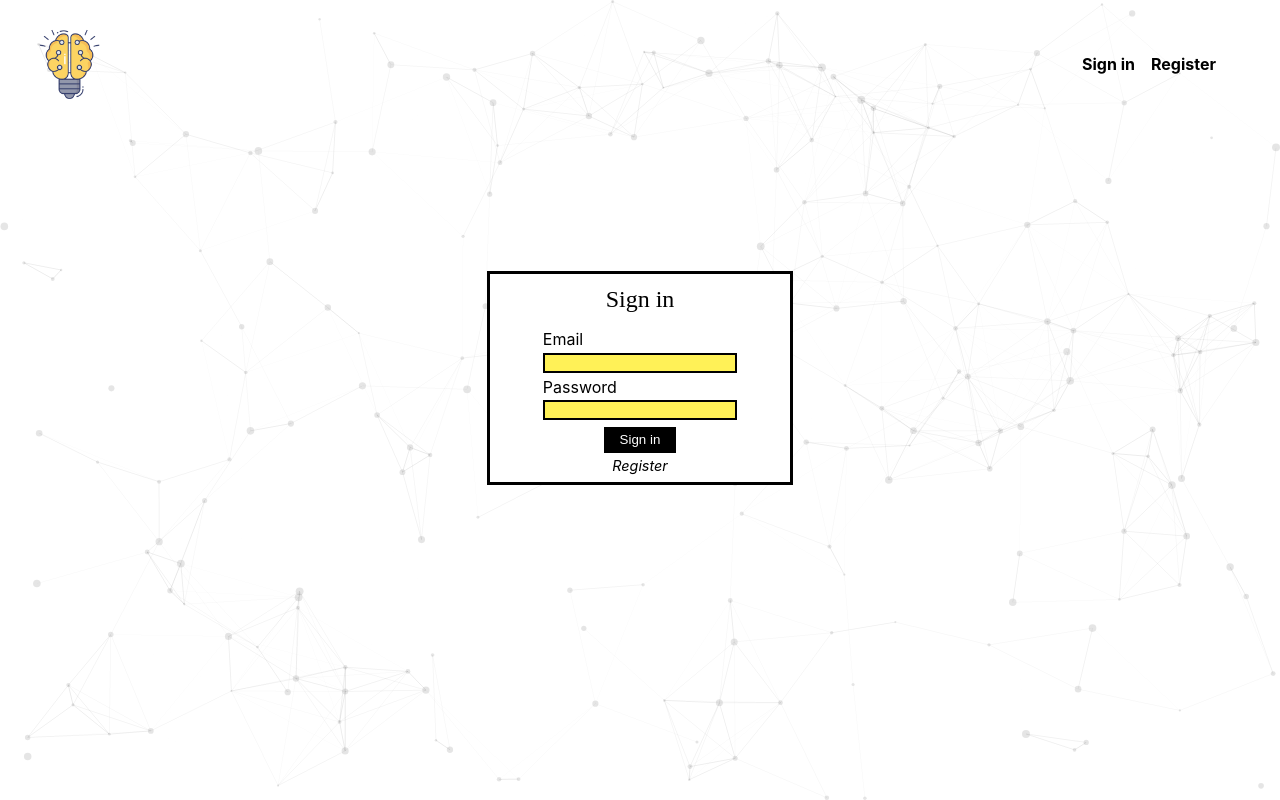
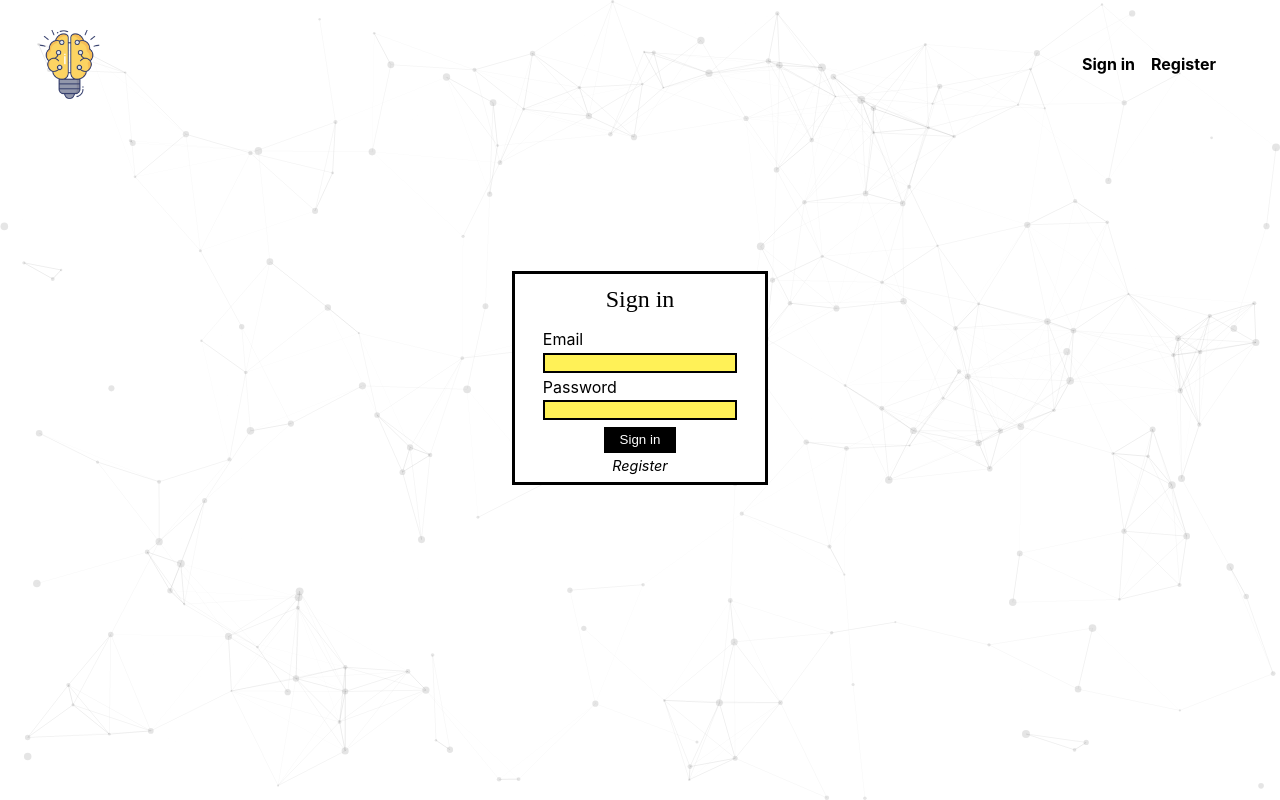
Before and after one commit to Abi-shai/Smart-brain-app, a React (Create React App) app: page / in a window 1280 px wide. Built offline with nearby package versions, Linux system fonts and the light colour scheme; a web font is replaced by a local one.

Commit message:
Modifying some style⬆️

```diff
--- a/src/components/SignIn/SignIn.js
+++ b/src/components/SignIn/SignIn.js
@@ -46,6 +46,7 @@ class SignIn extends Component {
 
         if(this.state.signInEmail === '' && this.state.signInPassword === ''){
             console.log('The inputs are empty')
+            return 'empty'
         } else {
             return await fetch('https://pacific-falls-36803.herokuapp.com/signin', {
                    method: 'POST',
@@ -108,6 +109,11 @@ class SignIn extends Component {
                         />
 
                     </div>
+                    {
+                        this.onSubmitSignIn === 'empty'
+                        ? console.log('lol')
+                        : console.log('good')
+                    }
 
 
                     <div className="form_wrapper">
--- a/src/containers/App.scss
+++ b/src/containers/App.scss
@@ -44,7 +44,7 @@
         .form{
             background-color: white;
             border: 3px solid black;
-            width: 300px;
+            width: 250px;
             margin: auto;
             margin-bottom: 1em;
             margin-top: .25em;
```
